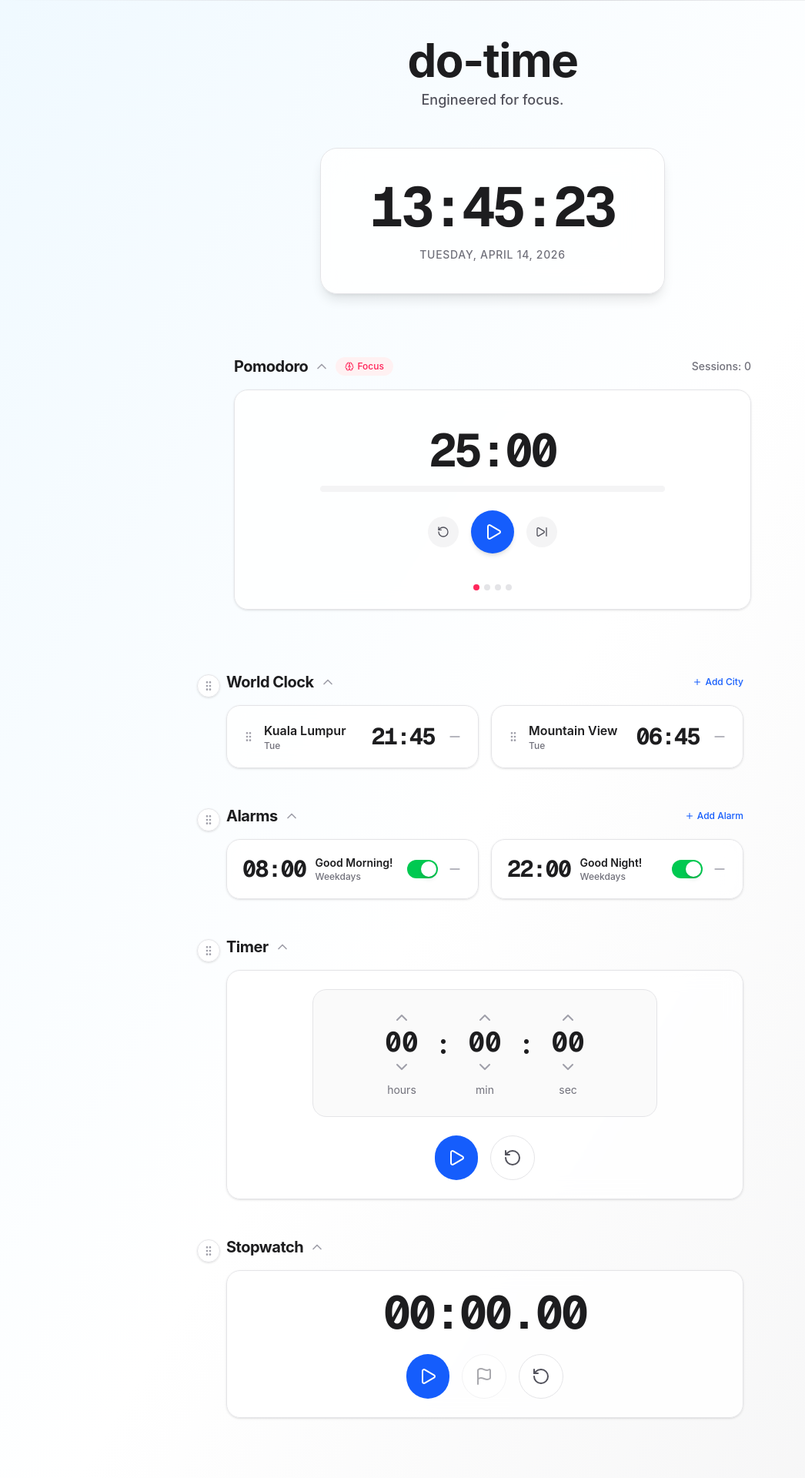
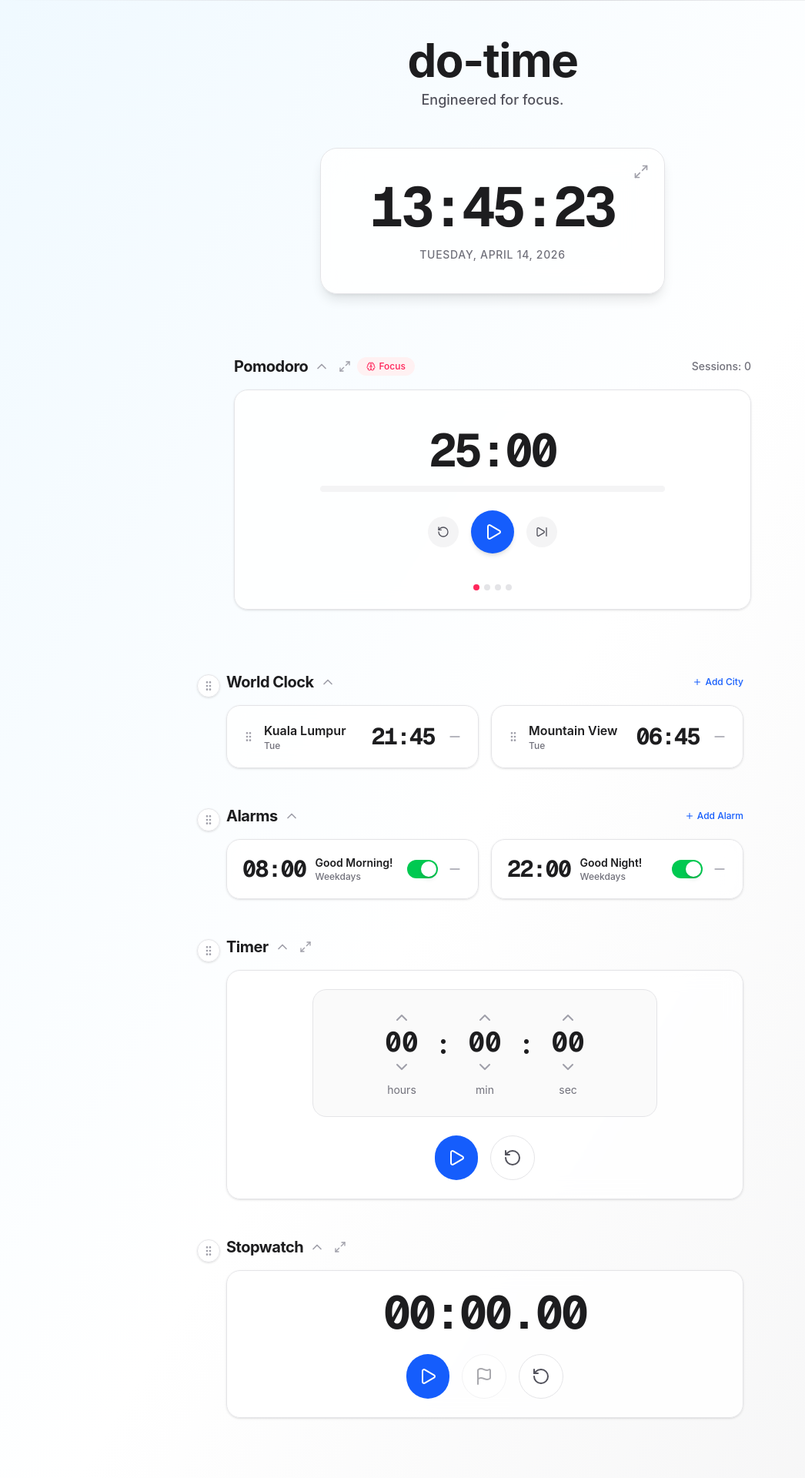
Before and after one commit to do-priyambodo/do-time, a Next.js app in the folder web/: page / in a window 1280 px wide. Shown: the top 1920 px of the page at 77% size, without its empty margins (0-1046 px from the left). Built offline with nearby package versions, Linux system fonts and the light colour scheme.

Commit message:
Update by Doddi Priyambodo on Thursday, 2026-04-23 05:48:27

```diff
--- a/web/src/app/page.tsx
+++ b/web/src/app/page.tsx
@@ -34,6 +34,7 @@ export default function Home() {
     pomodoro: '/iphone_alarm.mp3',
   });
   const [tempSettings, setTempSettings] = useState(settings);
+  const [maximizedModule, setMaximizedModule] = useState<string | null>(null);
 
   const handleReset = () => {
     localStorage.removeItem('do-time-alarms');
@@ -136,16 +137,27 @@ export default function Home() {
           </p>
         </div>
 
-        <Clock />
+        {maximizedModule === null ? (
+          <>
+            <Clock onToggleMaximize={() => setMaximizedModule('clock')} isMaximized={false} />
 
-        <Pomodoro sound={settings.pomodoro} />
+            <Pomodoro sound={settings.pomodoro} onToggleMaximize={() => setMaximizedModule(maximizedModule === 'pomodoro' ? null : 'pomodoro')} isMaximized={maximizedModule === 'pomodoro'} />
 
-        {/* Reorderable Sections */}
-        <Reorder.Group axis="y" values={order} onReorder={setOrder} className="w-full flex flex-col items-center space-y-4">
-          {order.map((id) => (
-            <ReorderItem key={id} id={id} sound={settings[id as keyof typeof settings]} />
-          ))}
-        </Reorder.Group>
+            {/* Reorderable Sections */}
+            <Reorder.Group axis="y" values={order} onReorder={setOrder} className="w-full flex flex-col items-center space-y-4">
+              {order.map((id) => (
+                <ReorderItem key={id} id={id} sound={settings[id as keyof typeof settings]} onToggleMaximize={() => setMaximizedModule(maximizedModule === id ? null : id)} isMaximized={maximizedModule === id} />
+              ))}
+            </Reorder.Group>
+          </>
+        ) : (
+          <div className="w-full flex flex-col items-center justify-center max-w-2xl mx-auto space-y-4 mt-8">
+            {maximizedModule === 'clock' && <Clock onToggleMaximize={() => setMaximizedModule(null)} isMaximized />}
+            {maximizedModule === 'pomodoro' && <Pomodoro sound={settings.pomodoro} onToggleMaximize={() => setMaximizedModule(null)} isMaximized />}
+            {maximizedModule === 'timer' && <Timer sound={settings.timer} onToggleMaximize={() => setMaximizedModule(null)} isMaximized />}
+            {maximizedModule === 'stopwatch' && <Stopwatch onToggleMaximize={() => setMaximizedModule(null)} isMaximized />}
+          </div>
+        )}
 
         {/* Minimalist Controls */}
         <div className="w-full max-w-2xl space-y-4 mt-8">
@@ -385,15 +397,15 @@ export default function Home() {
   );
 }
 
-function ReorderItem({ id, sound }: { id: string, sound?: string }) {
+function ReorderItem({ id, sound, onToggleMaximize, isMaximized }: { id: string, sound?: string, onToggleMaximize: () => void, isMaximized: boolean }) {
   const controls = useDragControls();
 
   const renderComponent = () => {
     switch (id) {
       case 'zone': return <ZoneComparison />;
       case 'alarm': return <Alarm sound={sound} />;
-      case 'timer': return <Timer sound={sound} />;
-      case 'stopwatch': return <Stopwatch />;
+      case 'timer': return <Timer sound={sound} onToggleMaximize={onToggleMaximize} isMaximized={isMaximized} />;
+      case 'stopwatch': return <Stopwatch onToggleMaximize={onToggleMaximize} isMaximized={isMaximized} />;
       default: return null;
     }
   };
--- a/web/src/components/Clock.tsx
+++ b/web/src/components/Clock.tsx
@@ -2,7 +2,9 @@
 
 import { useEffect, useState } from 'react';
 
-export default function Clock() {
+import { Maximize2, Minimize2 } from 'lucide-react';
+
+export default function Clock({ onToggleMaximize, isMaximized }: { onToggleMaximize?: () => void, isMaximized?: boolean }) {
   const [time, setTime] = useState(new Date());
   const [mounted, setMounted] = useState(false);
 
@@ -36,7 +38,16 @@ export default function Clock() {
   const seconds = time.getSeconds().toString().padStart(2, '0');
 
   return (
-    <div className="border border-zinc-200 bg-white/80 backdrop-blur-xl p-10 rounded-3xl flex flex-col items-center justify-center space-y-4 max-w-md w-full shadow-lg">
+    <div className="border border-zinc-200 bg-white/80 backdrop-blur-xl p-10 rounded-3xl flex flex-col items-center justify-center space-y-4 max-w-md w-full shadow-lg relative">
+      {onToggleMaximize && (
+        <button
+          onClick={onToggleMaximize}
+          className="absolute top-4 right-4 p-1 text-zinc-400 hover:text-zinc-600 transition-colors cursor-pointer"
+          title={isMaximized ? "Minimize" : "Maximize"}
+        >
+          {isMaximized ? <Minimize2 className="w-5 h-5" /> : <Maximize2 className="w-5 h-5" />}
+        </button>
+      )}
       <div className="text-7xl font-bold tracking-tighter text-[#1D1D1F] font-mono">
         {hours}:{minutes}:{seconds}
       </div>
--- a/web/src/components/Pomodoro.tsx
+++ b/web/src/components/Pomodoro.tsx
@@ -1,7 +1,7 @@
 'use client';
 
 import { useState, useEffect, useCallback } from 'react';
-import { Play, Pause, SkipForward, RotateCcw, Coffee, Brain, ChevronDown, ChevronUp } from 'lucide-react';
+import { Play, Pause, SkipForward, RotateCcw, Coffee, Brain, ChevronDown, ChevronUp, Maximize2, Minimize2 } from 'lucide-react';
 import { playChime, stopChime } from '@/lib/utils';
 import {
   Dialog,
@@ -18,7 +18,7 @@ const MODE_TIMES = {
   longBreak: 15 * 60,
 };
 
-export default function Pomodoro({ sound }: { sound?: string }) {
+export default function Pomodoro({ sound, onToggleMaximize, isMaximized }: { sound?: string, onToggleMaximize?: () => void, isMaximized?: boolean }) {
   const [mode, setMode] = useState<PomodoroMode>('focus');
   const [timeLeft, setTimeLeft] = useState(MODE_TIMES[mode]);
   const [isActive, setIsActive] = useState(false);
@@ -136,6 +136,15 @@ export default function Pomodoro({ sound }: { sound?: string }) {
           >
             {isCollapsed ? <ChevronDown className="w-5 h-5" /> : <ChevronUp className="w-5 h-5" />}
           </button>
+          {onToggleMaximize && (
+            <button
+              onClick={onToggleMaximize}
+              className="text-zinc-400 hover:text-zinc-600 transition-colors ml-1"
+              title={isMaximized ? "Minimize" : "Maximize"}
+            >
+              {isMaximized ? <Minimize2 className="w-4 h-4" /> : <Maximize2 className="w-4 h-4" />}
+            </button>
+          )}
           <div className={`flex items-center gap-1 px-3 py-1 rounded-full text-xs font-medium ${getModeColor()}`}>
             {mode === 'focus' ? <Brain className="w-3 h-3" /> : <Coffee className="w-3 h-3" />}
             <span className="capitalize">{mode.replace('Break', ' Break')}</span>
--- a/web/src/components/Stopwatch.tsx
+++ b/web/src/components/Stopwatch.tsx
@@ -1,9 +1,9 @@
 'use client';
 
 import { useEffect, useState } from 'react';
-import { Play, Pause, RotateCcw, Flag, ChevronDown, ChevronUp } from 'lucide-react';
+import { Play, Pause, RotateCcw, Flag, ChevronDown, ChevronUp, Maximize2, Minimize2 } from 'lucide-react';
 
-export default function Stopwatch() {
+export default function Stopwatch({ onToggleMaximize, isMaximized }: { onToggleMaximize?: () => void, isMaximized?: boolean }) {
   const [time, setTime] = useState(0); // in milliseconds
   const [isRunning, setIsRunning] = useState(false);
   const [laps, setLaps] = useState<number[]>([]);
@@ -48,6 +48,15 @@ export default function Stopwatch() {
           >
             {isCollapsed ? <ChevronDown className="w-5 h-5" /> : <ChevronUp className="w-5 h-5" />}
           </button>
+          {onToggleMaximize && (
+            <button
+              onClick={onToggleMaximize}
+              className="text-zinc-400 hover:text-zinc-600 transition-colors ml-1"
+              title={isMaximized ? "Minimize" : "Maximize"}
+            >
+              {isMaximized ? <Minimize2 className="w-4 h-4" /> : <Maximize2 className="w-4 h-4" />}
+            </button>
+          )}
         </div>
       </div>
 
--- a/web/src/components/Timer.tsx
+++ b/web/src/components/Timer.tsx
@@ -1,7 +1,7 @@
 'use client';
 
 import { useEffect, useState } from 'react';
-import { Play, Pause, RotateCcw, ChevronDown, ChevronUp } from 'lucide-react';
+import { Play, Pause, RotateCcw, ChevronDown, ChevronUp, Maximize2, Minimize2 } from 'lucide-react';
 import { playChime, stopChime } from "@/lib/utils";
 import {
   Dialog,
@@ -10,7 +10,7 @@ import {
   DialogTitle,
 } from "@/components/ui/dialog";
 
-export default function Timer({ sound }: { sound?: string }) {
+export default function Timer({ sound, onToggleMaximize, isMaximized }: { sound?: string, onToggleMaximize?: () => void, isMaximized?: boolean }) {
   const [timeLeft, setTimeLeft] = useState(0);
   const [isRunning, setIsRunning] = useState(false);
   const [isCollapsed, setIsCollapsed] = useState(false);
@@ -91,6 +91,15 @@ export default function Timer({ sound }: { sound?: string }) {
           >
             {isCollapsed ? <ChevronDown className="w-5 h-5" /> : <ChevronUp className="w-5 h-5" />}
           </button>
+          {onToggleMaximize && (
+            <button
+              onClick={onToggleMaximize}
+              className="text-zinc-400 hover:text-zinc-600 transition-colors ml-1"
+              title={isMaximized ? "Minimize" : "Maximize"}
+            >
+              {isMaximized ? <Minimize2 className="w-4 h-4" /> : <Maximize2 className="w-4 h-4" />}
+            </button>
+          )}
         </div>
       </div>
 
```
